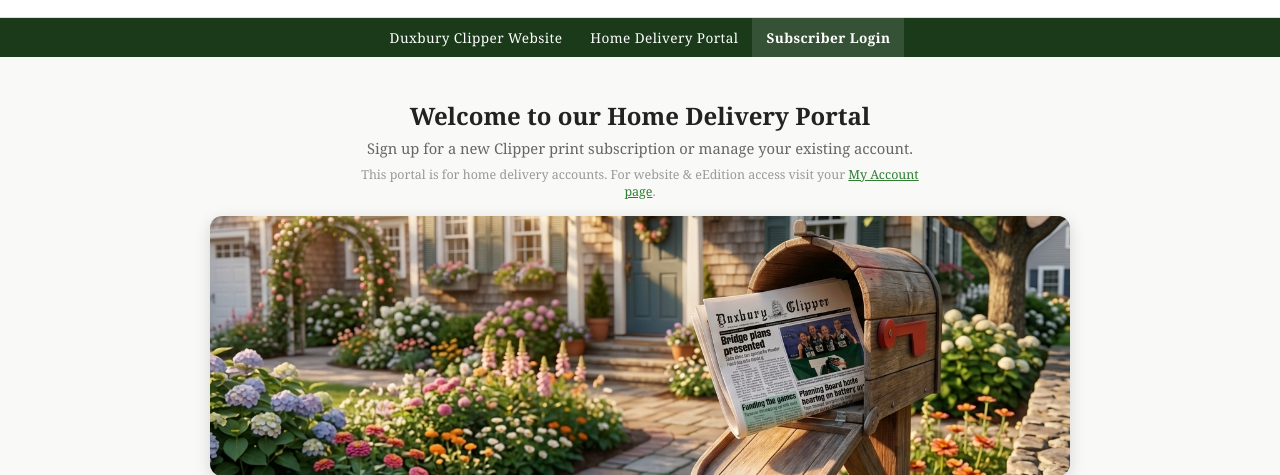
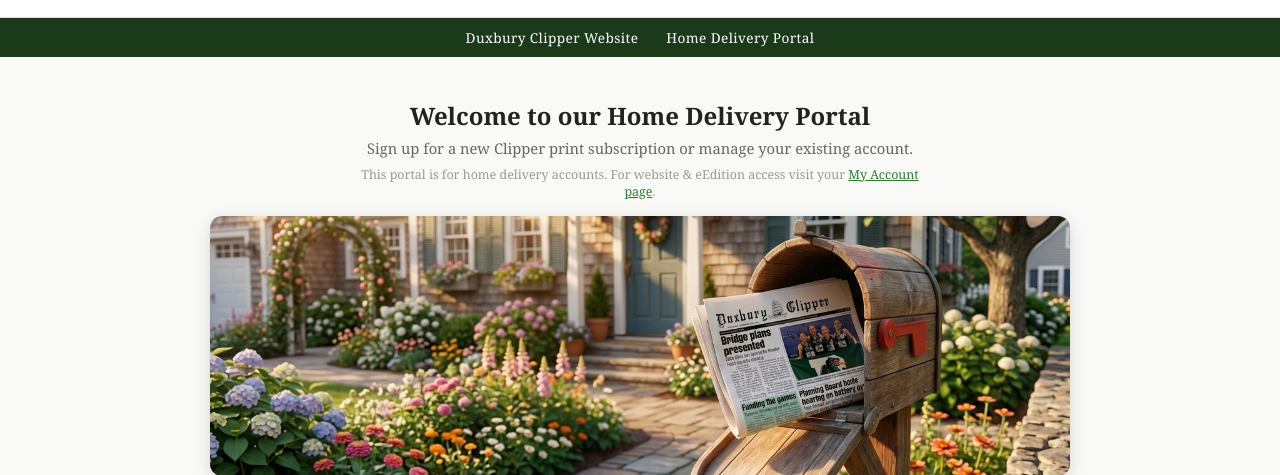
Before and after one commit to clipper-circ/clipper-circ, a Flask app: page /login in a window 1280 px wide. Shown: the part 410-885 px from the top of the page. Run offline with Flask 3, Linux system fonts and the light colour scheme; some libraries are stand-ins or nearby versions.

Commit message:
Remove redundant Subscriber Login link from nav bar

```diff
--- a/portal/templates/base.html
+++ b/portal/templates/base.html
@@ -104,8 +104,6 @@
   <a href="{{ url_for('account') }}" {% if request.endpoint == 'account' %}class="active"{% endif %}>My Account</a>
   <a href="{{ url_for('renew_self') }}" {% if request.endpoint == 'renew_self' %}class="active"{% endif %}>Renew</a>
   <a href="{{ url_for('logout') }}">Log Out</a>
-  {% else %}
-  <a href="{{ url_for('login') }}" {% if request.endpoint == 'login' %}class="active"{% endif %}>Subscriber Login</a>
   {% endif %}
 </div>
 
```
